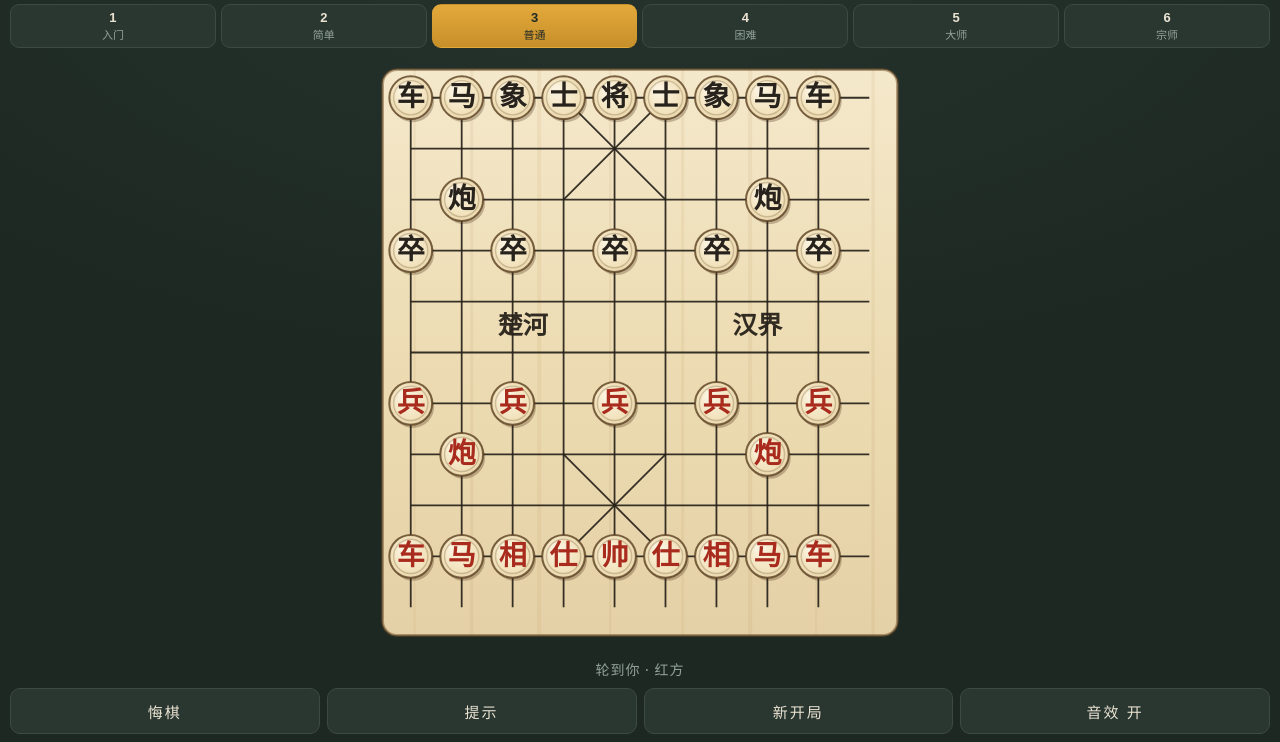
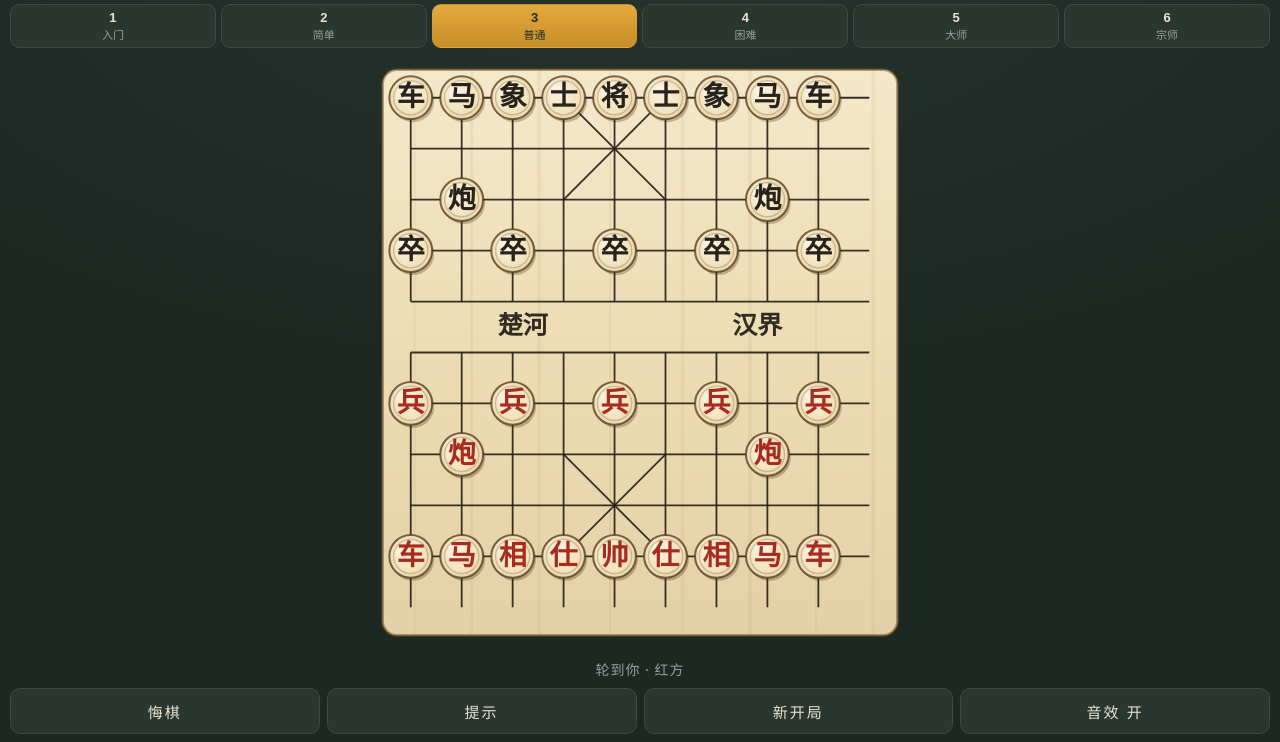
Before and after one commit to PXT-GH/xiangqi, a plain HTML site: page index.html in a window 1280 px wide. Shown: the part 58-800 px from the top of the page. Drawn offline with Linux system fonts and the light colour scheme.

Commit message:
棋盘：楚河汉界区域不再绘制竖线（参照用户提供的棋盘样式）

```diff
--- a/index.html
+++ b/index.html
@@ -62,6 +62,6 @@
 </div>
 
 <script src="js/game.js?v=16"></script>
-<script src="js/ui.js?v=17"></script>
+<script src="js/ui.js?v=18"></script>
 </body>
 </html>
--- a/js/ui.js
+++ b/js/ui.js
@@ -121,13 +121,16 @@
     roundRect(ox - cell * 0.55, oy - cell * 0.55, W + cell * 1.1, H + cell * 1.1, cell * 0.28);
     ctx.stroke();
 
-    // 网格线（黑色细线）
+    // 网格线（黑色细线；楚河汉界区域不留竖线）
     ctx.strokeStyle = 'rgba(38,33,26,0.92)';
     ctx.lineWidth = Math.max(1, cell * 0.035);
     for (var c = 0; c < 9; c++) {
+      var lx = ox + c * cell;
       ctx.beginPath();
-      ctx.moveTo(ox + c * cell, oy);
-      ctx.lineTo(ox + c * cell, oy + H);
+      ctx.moveTo(lx, oy);
+      ctx.lineTo(lx, oy + 4 * cell);
+      ctx.moveTo(lx, oy + 5 * cell);
+      ctx.lineTo(lx, oy + H);
       ctx.stroke();
     }
     for (var r = 0; r < 10; r++) {
--- a/sw.js
+++ b/sw.js
@@ -1,5 +1,5 @@
 /* 中国象棋 · 离线缓存（添加到主屏幕后离线可玩） */
-var CACHE = 'xiangqi-v17';
+var CACHE = 'xiangqi-v18';
 var ASSETS = [
   './',
   './index.html',
```
